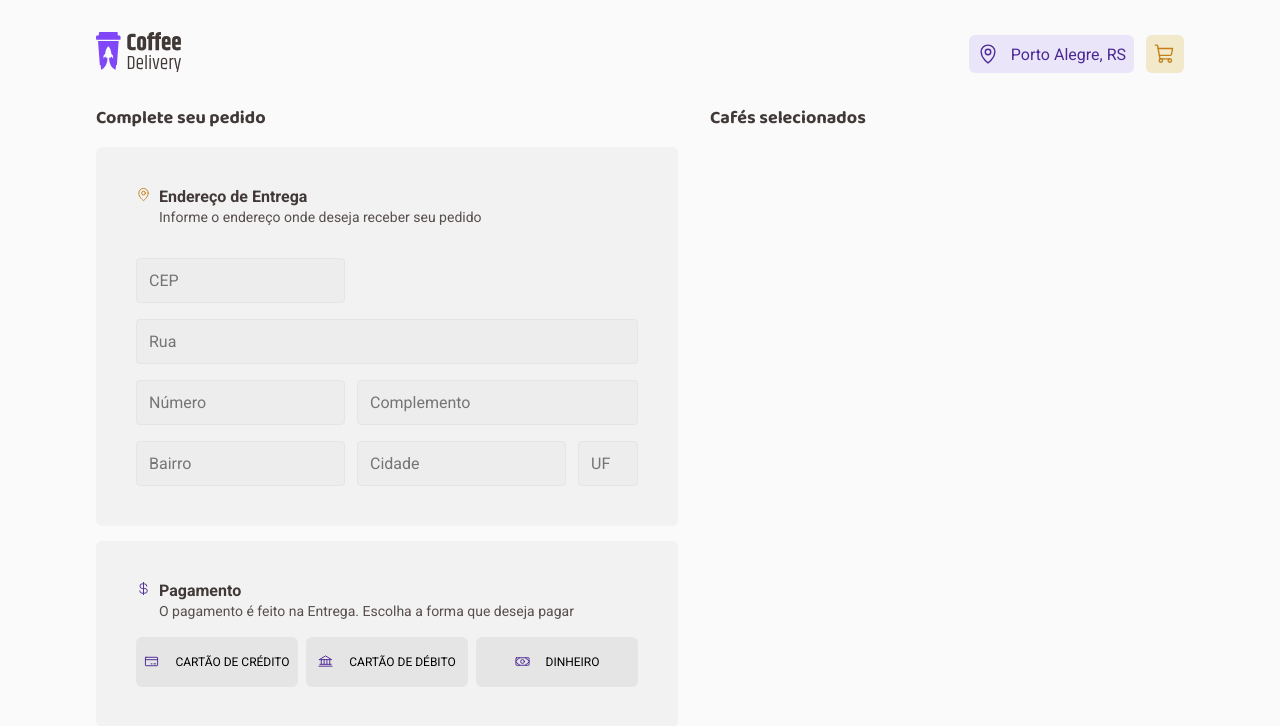
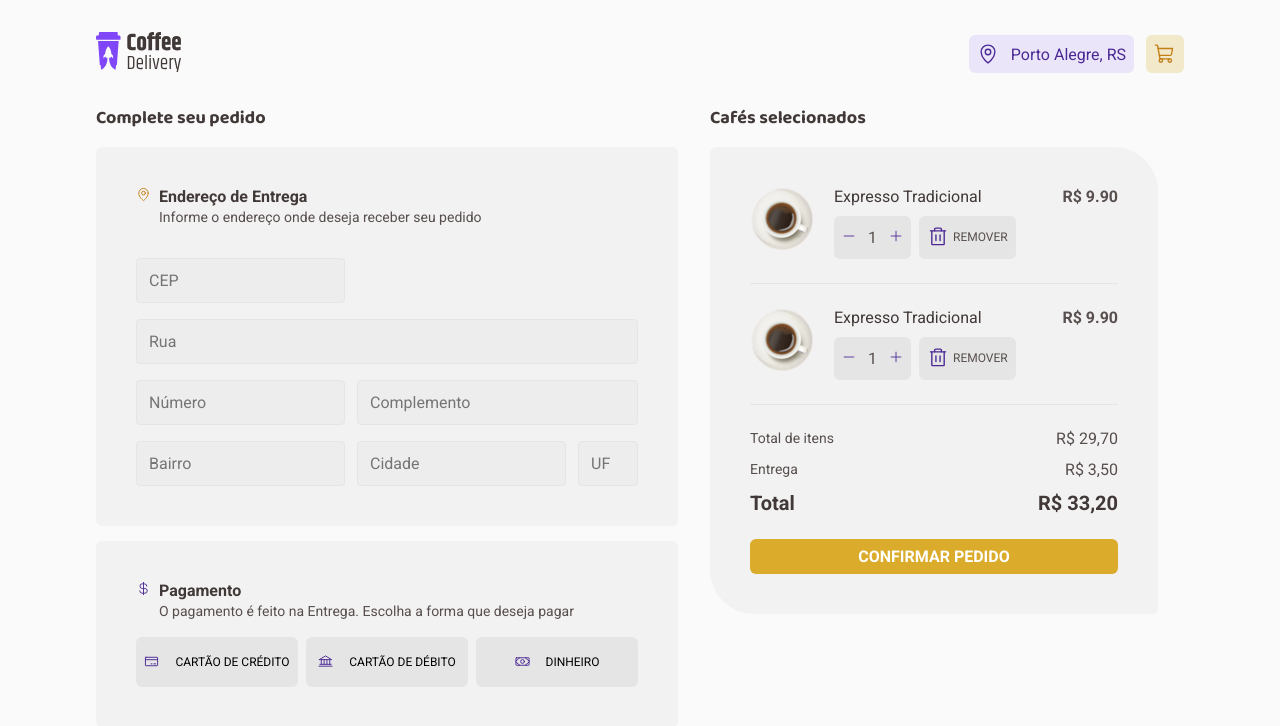
Before and after one commit to welissonmwse/coffe-delivery, a React (Vite) app: page /cart in a window 1280 px wide. Shown: the top 726 px of the page. Built offline with nearby package versions, Linux system fonts and the light colour scheme.

Commit message:
finalizando pagina cart

```diff
--- a/src/pages/Cart/index.tsx
+++ b/src/pages/Cart/index.tsx
@@ -1,4 +1,14 @@
-import { Bank, CreditCard, CurrencyDollar, MapPin, Money } from 'phosphor-react'
+import {
+  Bank,
+  CreditCard,
+  CurrencyDollar,
+  MapPin,
+  Minus,
+  Money,
+  Plus,
+  Trash,
+} from 'phosphor-react'
+import ArabeCoffe from '../../assets/arabe.svg'
 import * as C from './styles'
 
 export function Cart() {
@@ -63,6 +73,73 @@ export function Cart() {
         </div>
         <div className="containerRight">
           <h4>Cafés selecionados</h4>
+          <C.ContentCart>
+            <div className="cardProduct">
+              <img src={ArabeCoffe} alt="" />
+              <div className="bodyCard">
+                <div className="header">
+                  <h5>Expresso Tradicional</h5>
+                  <p>R$ 9.90</p>
+                </div>
+                <div className="footerCard">
+                  <div className="buttons">
+                    <button>
+                      <Minus size={14} />
+                    </button>
+                    <p>1</p>
+                    <button>
+                      <Plus size={14} />
+                    </button>
+                  </div>
+                  <button className="remove">
+                    <Trash size={22} />
+                    REMOVER
+                  </button>
+                </div>
+              </div>
+            </div>
+            <div className="divider"></div>
+            <div className="cardProduct">
+              <img src={ArabeCoffe} alt="" />
+              <div className="bodyCard">
+                <div className="header">
+                  <h5>Expresso Tradicional</h5>
+                  <p>R$ 9.90</p>
+                </div>
+                <div className="footerCard">
+                  <div className="buttons">
+                    <button>
+                      <Minus size={14} />
+                    </button>
+                    <p>1</p>
+                    <button>
+                      <Plus size={14} />
+                    </button>
+                  </div>
+                  <button className="remove">
+                    <Trash size={22} />
+                    REMOVER
+                  </button>
+                </div>
+              </div>
+            </div>
+            <div className="divider"></div>
+            <C.CartFooter>
+              <div>
+                <h6>Total de itens</h6>
+                <p>R$ 29,70</p>
+              </div>
+              <div>
+                <h6>Entrega</h6>
+                <p>R$ 3,50</p>
+              </div>
+              <div className="total">
+                <h6>Total</h6>
+                <p>R$ 33,20</p>
+              </div>
+              <button type="submit">CONFIRMAR PEDIDO</button>
+            </C.CartFooter>
+          </C.ContentCart>
         </div>
       </C.FormContainer>
     </C.CartContainer>
--- a/src/pages/Cart/styles.ts
+++ b/src/pages/Cart/styles.ts
@@ -126,3 +126,151 @@ export const RadioBox = styled.button`
     text-transform: uppercase;
   }
 `
+
+export const ContentCart = styled.div`
+  margin-top: 15px;
+  padding: 2.5rem;
+  background-color: ${(props) => props.theme['base-card']};
+  border-radius: 6px 44px;
+  min-width: 448px;
+
+  .cardProduct {
+    display: flex;
+    gap: 20px;
+    width: 100%;
+
+    img {
+      width: 64px;
+      height: 64px;
+    }
+
+    .bodyCard {
+      width: 100%;
+    }
+
+    .header {
+      display: flex;
+      align-items: center;
+      justify-content: space-between;
+      width: 100%;
+      margin-bottom: 8px;
+
+      h5 {
+        font-size: 1rem;
+        line-height: 20.8px;
+        color: ${(props) => props.theme['base-subtitle']};
+        font-weight: 400;
+      }
+
+      p {
+        line-height: 20.8px;
+        font-weight: 700;
+      }
+    }
+
+    .footerCard {
+      display: flex;
+      gap: 8px;
+
+      .buttons {
+        display: flex;
+        align-items: center;
+        gap: 4px;
+        background-color: ${(props) => props.theme['base-button']};
+        padding: 8px;
+        border-radius: 6px;
+        font-size: 1rem;
+
+        button {
+          border: none;
+          cursor: pointer;
+          color: ${(props) => props.theme.purple};
+          background: transparent;
+          transition: color 0.2s;
+
+          &:hover {
+            color: ${(props) => props.theme['purple-dark']};
+          }
+        }
+
+        p {
+          font-size: 1rem;
+          padding: 4px 8px;
+          margin: 0;
+        }
+      }
+
+      svg {
+        color: ${(props) => props.theme['purple-dark']};
+      }
+
+      .remove {
+        display: flex;
+        align-items: center;
+        gap: 4px;
+        background-color: ${(props) => props.theme['base-button']};
+        padding: 8px;
+        border-radius: 6px;
+        font-size: 0.75rem;
+        border: none;
+        cursor: pointer;
+        color: ${(props) => props.theme['base-text']};
+        font-weight: 400;
+        transition: color 0.2s;
+
+        &:hover {
+          background-color: ${(props) => props.theme['base-hover']};
+        }
+      }
+    }
+  }
+
+  .divider {
+    background-color: ${(props) => props.theme['base-button']};
+    height: 1px;
+    margin: 1.5rem 0;
+  }
+`
+
+export const CartFooter = styled.div`
+  div {
+    display: flex;
+    align-items: center;
+    justify-content: space-between;
+
+    & + div {
+      margin-top: 12px;
+    }
+
+    h6 {
+      font-size: 0.875rem;
+      font-weight: 400;
+    }
+  }
+
+  .total {
+    h6,
+    p {
+      font-size: 1.25rem;
+      font-weight: 700;
+      color: ${(props) => props.theme['base-subtitle']};
+    }
+  }
+
+  button {
+    width: 100%;
+    color: ${(props) => props.theme.white};
+    background-color: ${(props) => props.theme.yellow};
+    border: none;
+    cursor: pointer;
+    font-weight: 700;
+    border-radius: 6px;
+    padding: 8px;
+    margin-top: 24px;
+    transition: background-color 0.2s;
+
+    &:hover {
+      background-color: ${(props) => props.theme['yellow-dark']};
+    }
+  }
+`
```
